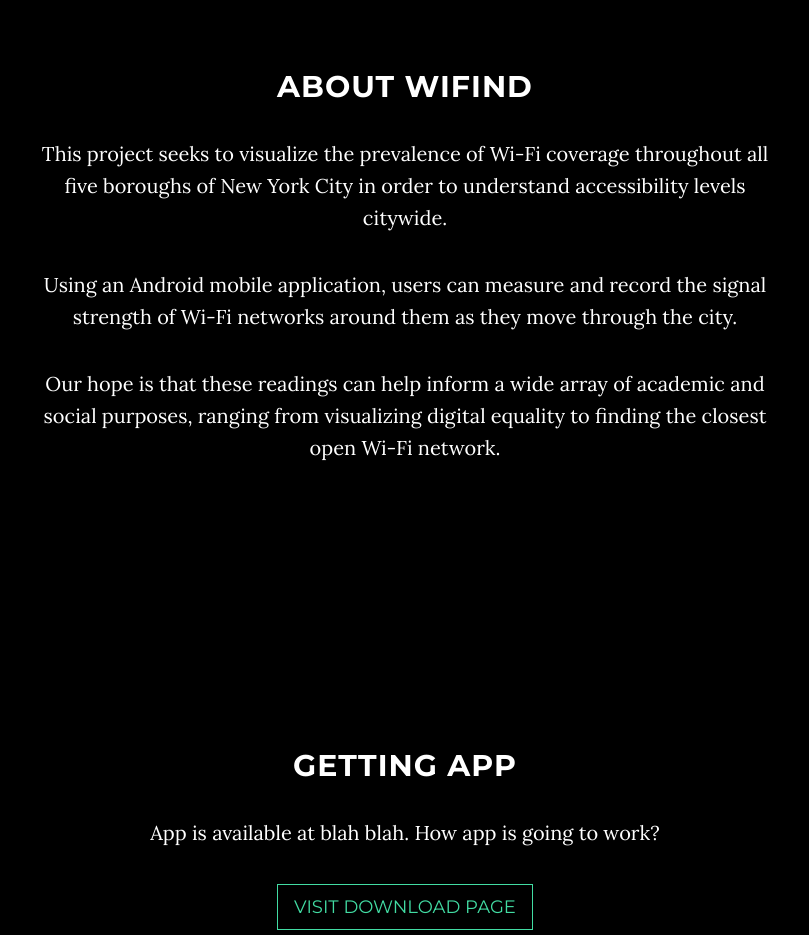
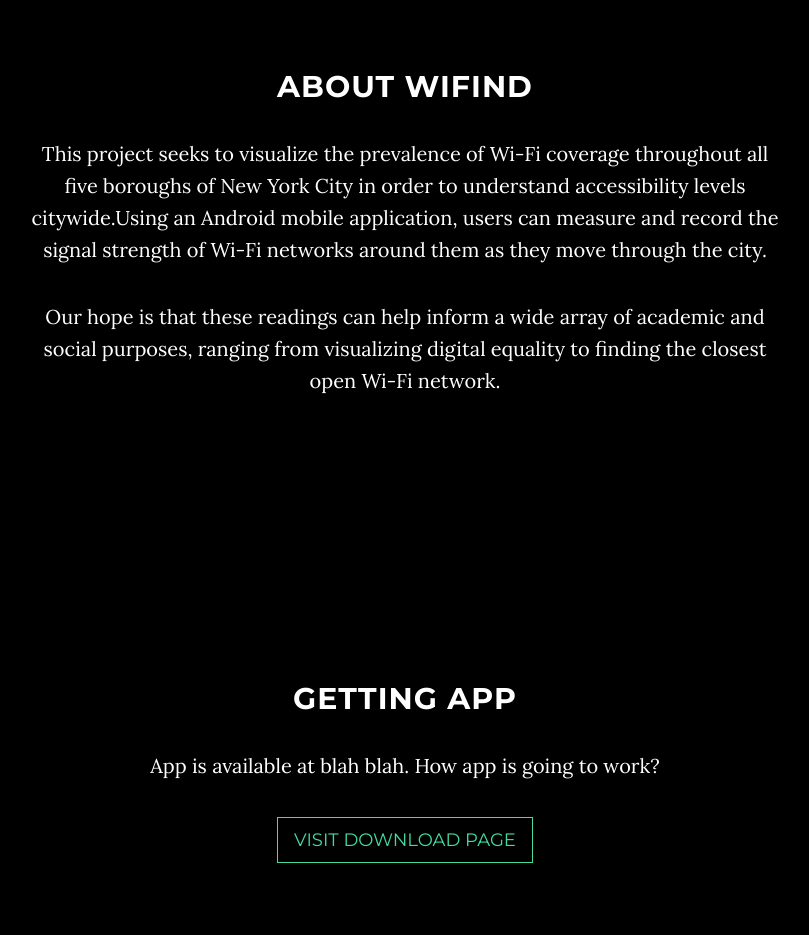
Before and after one commit to yunongcao/project_website, a plain HTML site: page index.html in a window 1280 px wide. Shown: the part 980-1915 px from the top of the page, without its empty margins (235-1044 px from the left). Drawn offline with Linux system fonts and the light colour scheme; some packages are replaced by stand-ins of ours.

Commit message:
change content in about

```diff
--- a/index.html
+++ b/index.html
@@ -93,8 +93,7 @@
         <div class="row">
             <div class="col-lg-8 col-lg-offset-2">
                 <h2>About WiFind</h2>
-                <p>This project seeks to visualize the prevalence of Wi-Fi coverage throughout all five boroughs of New York City in order to understand accessibility levels citywide.</p>
-                <p>Using an Android mobile application, users can measure and record the signal strength of Wi-Fi networks around them as they move through the city.</p>
+                <p>This project seeks to visualize the prevalence of Wi-Fi coverage throughout all five boroughs of New York City in order to understand accessibility levels citywide.Using an Android mobile application, users can measure and record the signal strength of Wi-Fi networks around them as they move through the city.</p>
                 <p>Our hope is that these readings can help inform a wide array of academic and social purposes, ranging from visualizing digital equality to finding the closest open Wi-Fi network.</p>
             </div>
         </div>
```
Also changed, not shown: 1 other file.
